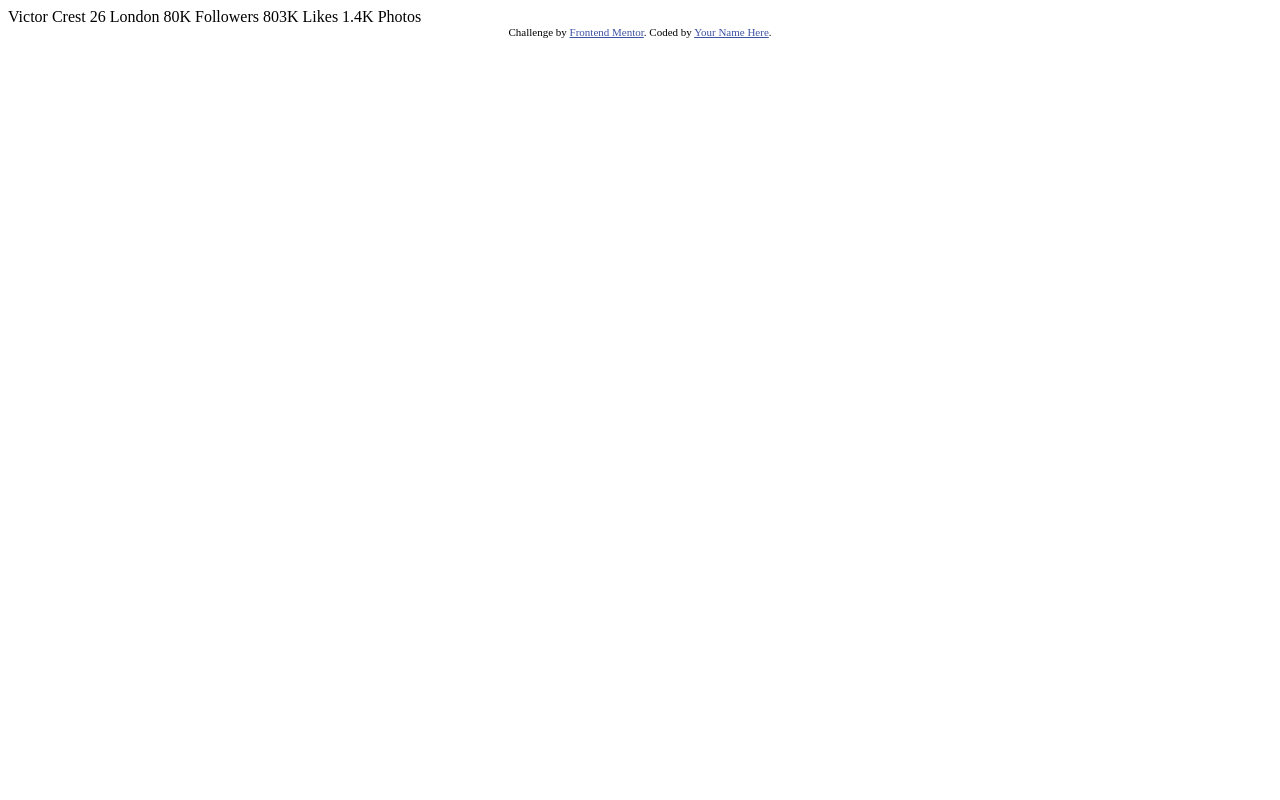
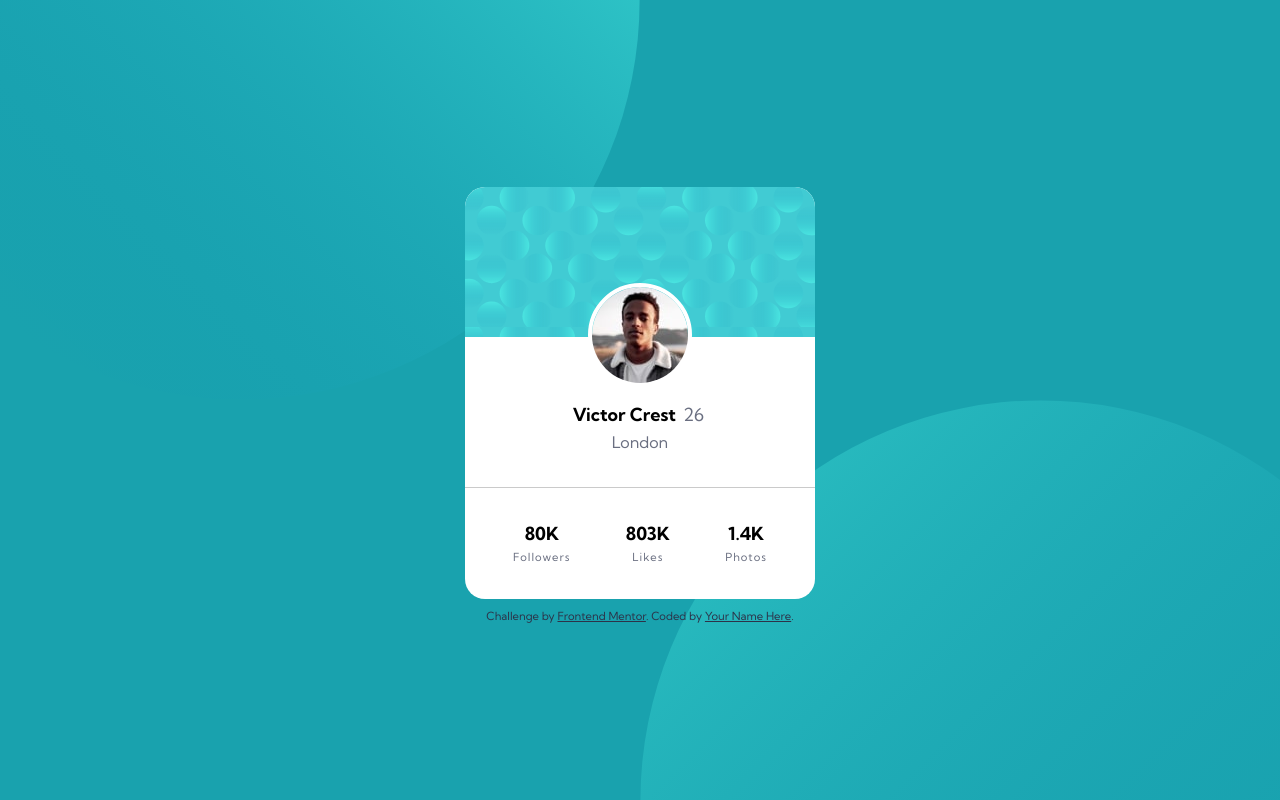
Before and after one commit to jcombs0929/profile-card, a plain HTML site: page index.html in a window 1280 px wide. Drawn offline with Linux system fonts and the light colour scheme.

Commit message:
finish card styling

```diff
--- a/index.html
+++ b/index.html
@@ -5,31 +5,48 @@
   <meta name="viewport" content="width=device-width, initial-scale=1.0"> <!-- displays site properly based on user's device -->
 
   <link rel="icon" type="image/png" sizes="32x32" href="./images/favicon-32x32.png">
+  <link rel="preconnect" href="https://fonts.googleapis.com">
+  <link rel="preconnect" href="https://fonts.gstatic.com" crossorigin>
+  <link href="https://fonts.googleapis.com/css2?family=Kumbh+Sans:wght@400;700&display=swap" rel="stylesheet">
+  <link rel="stylesheet" href="./sass/styles.css">
 
   <title>Frontend Mentor | Profile card component</title>
 
-  <!-- Feel free to remove these styles or customise in your own stylesheet 👍 -->
-  <style>
-    .attribution { font-size: 11px; text-align: center; }
-    .attribution a { color: hsl(228, 45%, 44%); }
-  </style>
 </head>
 <body>
-  Victor Crest
-  26
-  London
+  <main>
 
-  80K
-  Followers
+    <section class="header">
+      <figure class="header__image">
+        <img src="./images/image-victor.jpg" alt="Victor Crest">
+      </figure>
+    </section>
 
-  803K
-  Likes
+    <section class="name">
+      <h1>Victor Crest <span>26</span></h1>
+      <h3>London</h3>
+    </section>
 
-  1.4K
-  Photos
-  <div class="attribution">
+    <section class="stats">
+      <div class="stats__item">
+        <h2>80K</h2>
+        <p>Followers</p>
+      </div>
+      <div class="stats__item">
+        <h2>803K</h2>
+        <p>Likes</p>
+      </div>
+      <div class="stats__item">
+        <h2>1.4K</h2>
+        <p>Photos</p>
+      </div>
+    </section>
+
+  </main>
+
+  <footer class="attribution">
     Challenge by <a href="https://www.frontendmentor.io?ref=challenge" target="_blank">Frontend Mentor</a>.
     Coded by <a href="#">Your Name Here</a>.
-  </div>
+  </footer>
 </body>
 </html>
--- /dev/null
+++ b/sass/_mixins.scss
@@ -0,0 +1,11 @@
+// Colors
+
+$dark-cyan: hsl(185, 75%, 39%);
+$dark-blue: hsl(229, 23%, 23%);
+$dark-grayish-blue: hsl(227, 10%, 46%);
+$dark-gray: hsl(0, 0%, 59%);
+
+// Layout
+
+$mobile: 375px;
+$desktop: 1440px;
--- /dev/null
+++ b/sass/styles.scss
@@ -0,0 +1,95 @@
+@import './mixins';
+
+* {
+    font-family: 'Kumbh Sans', sans-serif;
+    padding: 0;
+    margin: 0;
+    box-sizing: border-box;
+}
+
+body {
+    text-align: center;
+    background-color: $dark-cyan;
+    background-image: url(../images/bg-pattern-top.svg), url(../images/bg-pattern-bottom.svg);
+    background-position: top left, bottom right;
+    background-repeat: no-repeat, no-repeat;
+    background-position-y: -50vh, 50vh;
+    background-position-x: -10rem, 50vw;
+    background-size: contain, contain;
+    display: flex;
+    flex-direction: column;
+    justify-content: center;
+    height: 100vh;
+    padding: 1.25rem;
+}
+
+h1, h2 {
+    font-size: 18px;
+}
+
+h3 {
+    font-weight: 400;
+    color: $dark-grayish-blue;
+    font-size: 1rem;
+}
+
+main {
+    background-color: #fff;
+    max-width: 350px;
+    border-radius: 20px;
+    margin: 10px auto;
+    overflow: hidden;
+    width: 100%;
+    line-height: 1.6;
+}
+
+.header {
+    background: url(../images/bg-pattern-card.svg);
+    height: 150px;
+    position: relative;
+
+    &__image {
+        width: 100%;
+        position: absolute;
+        bottom: -38%;
+        left: 0;
+    }
+
+    &__image img {
+        border: 4px solid #fff;
+        border-radius: 50%;
+    }
+}
+
+.name {
+    padding: 2rem;
+    height: 150px;
+    display: flex;
+    flex-direction: column;
+    justify-content: flex-end;
+
+    span {
+        font-weight: 400;
+        color: $dark-grayish-blue;
+        margin: 0 .2rem;
+    }
+}
+
+.stats {
+    display: flex;
+    justify-content: space-between;
+    border-top: 1px solid rgba($dark-gray, .5);
+    padding: 2rem 3rem;
+
+    &__item p {
+        font-size: .7rem;
+        font-weight: 400;
+        color: $dark-grayish-blue;
+        letter-spacing: 1px;
+    }
+}
+
+footer, footer a {
+    font-size: .7rem;
+    color: $dark-blue;
+}
```
Also changed, not shown: sass/styles.css (added), 1 other file.
